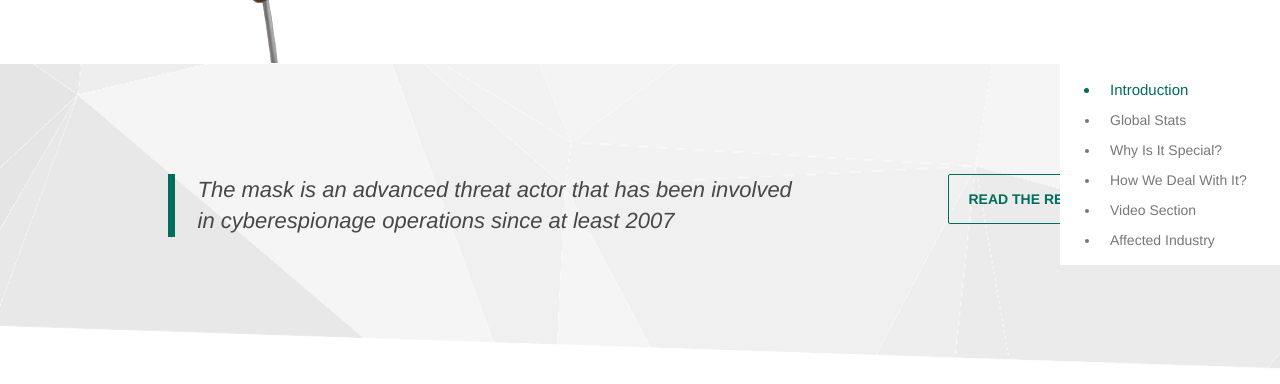
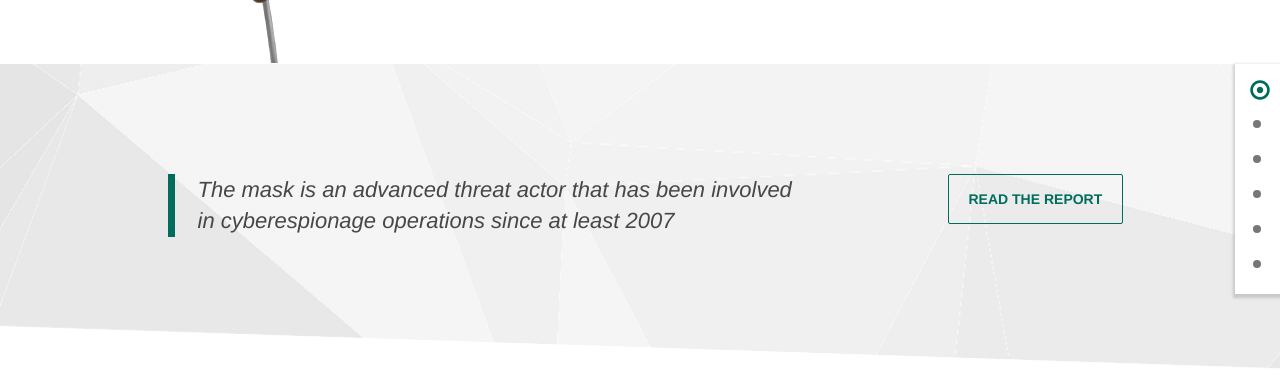
Before and after one commit to anamarijapapic/js-school-apapic, a website: page jquery/fixed-section-navigation/html/public/index.html in a window 1280 px wide. Shown: the part 416-800 px from the top of the page. Drawn offline with nearby package versions, Linux system fonts and the light colour scheme; files that its build step writes are made by us from their sources; files whose address does not match are found by name.

Commit message:
Fixed section navigation - Click, scroll, hover

```diff
--- a/jquery/fixed-section-navigation/html/public/index.html
+++ b/jquery/fixed-section-navigation/html/public/index.html
@@ -44,7 +44,7 @@
 
 		<nav class="navigation-menu">
 			<ul>
-				<li class="text-muted"><a href="#introduction">Introduction</a></li>
+				<li class="text-muted active"><a href="#introduction">Introduction</a></li>
 				<li class="text-muted"><a href="#global-stats">Global Stats</a></li>
 				<li class="text-muted"><a href="#special">Why Is It Special?</a></li>
 				<li class="text-muted"><a href="#deal">How We Deal With It?</a></li>
--- a/jquery/fixed-section-navigation/html/source/js/scripts.js
+++ b/jquery/fixed-section-navigation/html/source/js/scripts.js
@@ -1,19 +1,31 @@
 ( function( $ ) {
 	'use strict';
 
-	var navigationMenuLinks = document.querySelectorAll('.navigation-menu ul li');
+	$(document).ready(function(){
+		$('.navigation-menu ul li').click(function(e) {
+			e.preventDefault();
 
-	window.addEventListener('scroll', function(event) {
-  	var fromTop = window.scrollY;
+			var section = document.querySelector(this.firstChild.getAttribute('href'));
+			window.scrollTo({
+				top: section.offsetTop,
+				behavior: 'smooth',
+			});
+		});
 
-		navigationMenuLinks.forEach(function(link) {
-			var section = document.querySelector(link.firstChild.hash);
+		$(window).on('scroll', function() {
+			var navigationMenuSections = document.querySelectorAll('.navigation-menu ul li');
 
-			if (section.offsetTop <= fromTop && section.offsetTop + section.offsetHeight > fromTop) {
-				link.classList.add('current');
-			} else {
-				link.classList.remove('current');
-			}
+			var fromTop = $(document).scrollTop();
+
+			navigationMenuSections.forEach(function(el) {
+				var section = document.querySelector(el.firstChild.getAttribute('href'));
+
+				if (section.offsetTop <= fromTop && section.offsetTop + section.offsetHeight > fromTop) {
+					$(el).addClass('active');
+				} else {
+					$(el).removeClass('active');
+				}
+			});
 		});
 	});
 }( jQuery ) );
--- a/jquery/fixed-section-navigation/html/source/less/components/affected.less
+++ b/jquery/fixed-section-navigation/html/source/less/components/affected.less
@@ -1,6 +1,7 @@
 .affected {
 	position:relative;
 	margin-top:126px;
+	margin-bottom:40vh;
 	&:before,
 	&:after {
 		content: '';
--- a/jquery/fixed-section-navigation/html/source/less/components/navigation-menu.less
+++ b/jquery/fixed-section-navigation/html/source/less/components/navigation-menu.less
@@ -1,17 +1,54 @@
+@font-face {
+    font-family:'Glyphicons Halflings';
+    src: url(../fonts/glyphicons-halflings-regular.eot);
+    src:
+        url(../fonts/glyphicons-halflings-regular.eot?#iefix) format('embedded-opentype'),
+        url(../fonts/glyphicons-halflings-regular.woff2) format('woff2'),
+        url(../fonts/glyphicons-halflings-regular.woff) format('woff'),
+        url(../fonts/glyphicons-halflings-regular.ttf) format('truetype'),
+        url(../fonts/glyphicons-halflings-regular.svg#glyphicons_halflingsregular) format('svg');
+}
+
 .navigation-menu {
     position: fixed;
     top: 60%;
     right: 0%;
     z-index: 100;
+    margin-right: -175px;
     width: 220px;
     white-space: nowrap;
     background-color: #fff;
+    box-shadow: rgba(0, 0, 0, 0.15) 0 1.95px 2.6px 1.95px;
+    &:hover {
+		margin-right: 0;
+	}
 }
 
 .navigation-menu ul {
     margin: 0;
     padding-top: 10px;
     padding-bottom: 10px;
+    li {
+        line-height: 2.5rem;
+        list-style-type: disc;
+        &::marker {
+            font-size: 2.5rem;
+        }
+    }
+}
+
+.navigation-menu ul li.active {
+    display: block;
+    font-size: 1.5rem;
+    color: @color-green;
+    &:before {
+        content: "\e165";
+        font-family: 'Glyphicons Halflings';
+        font-size: 2rem;
+        float: left;
+        margin-top: 4px;
+        margin-left: -25px;
+    }
 }
 
 .navigation-menu ul li a {
@@ -20,8 +57,3 @@
     color: inherit;
     text-decoration: none;
 }
-
-.navigation-menu ul li.current {
-    font-size: 1.5rem;
-    color: #006d5c;
-}
```
